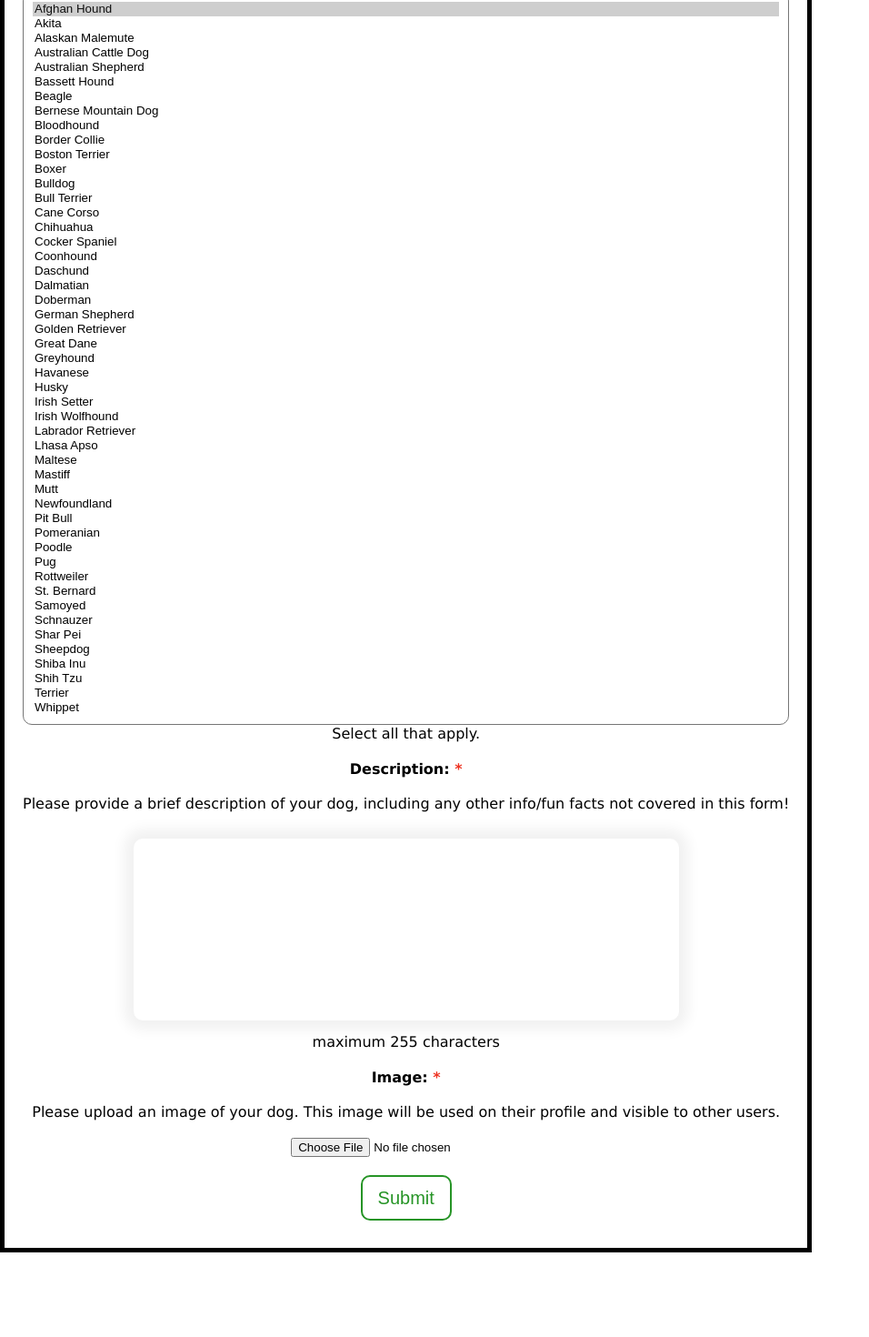
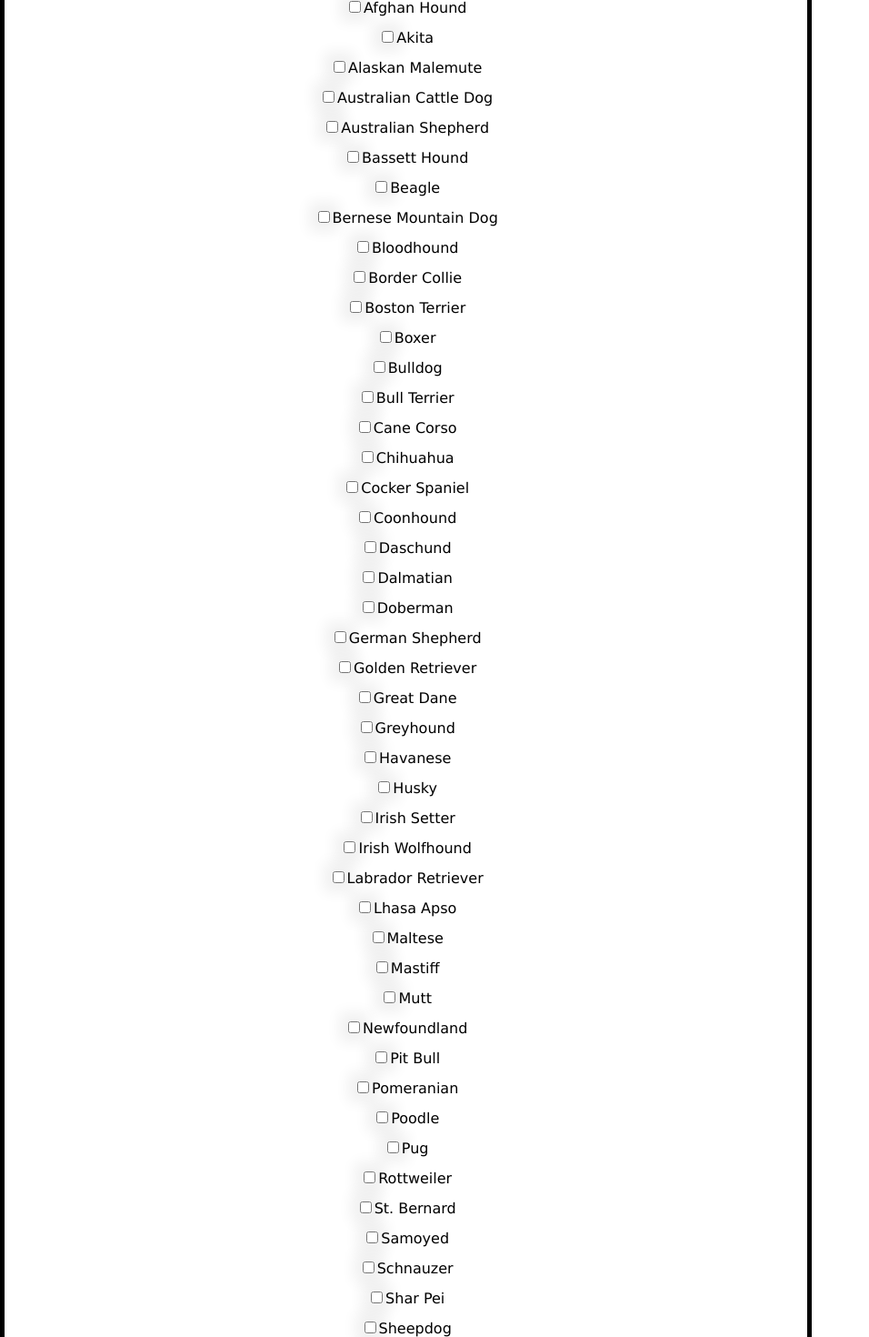
Before and after one commit to cmaher15/PAWs, a React (Create React App) app in the folder paws-front-end/: page /terms in a window 1280 px wide. Shown: the part 1860-3330 px from the top of the page at 91% size, without its empty margins (0-956 px from the left). Before the commit the page ends 3237 px from the top, so only its background shows below. Built offline with nearby package versions, Linux system fonts and the light colour scheme.

Commit message:
update format for compatible breeds

```diff
--- a/paws-front-end/src/components/HandleOnSubmit.jsx
+++ b/paws-front-end/src/components/HandleOnSubmit.jsx
@@ -330,61 +330,56 @@ export default function HandleOnSubmit(e) {
         </label>{" "}
         <br />
         <br />
-          <select
-            name="list_box"
-            size="49"
-            value={breed_compatibility}
-            onChange={(event) => setBreedComp(event.target.value)}>
-          <option value="Afghan Hound">Afghan Hound</option>
-          <option value="Akita">Akita</option>
-          <option value="Alaskan Malemute">Alaskan Malemute</option>
-          <option value="Australian Cattle Dog">Australian Cattle Dog</option>
-          <option value="Australian Shepherd">Australian Shepherd</option>
-          <option value="Bassett Hound">Bassett Hound</option>
-          <option value="Beagle">Beagle</option>
-          <option value="Bernese Mountain Dog">Bernese Mountain Dog</option>
-          <option value="Bloodhound">Bloodhound</option>
-          <option value="Border Collie">Border Collie</option>
-          <option value="Boston Terrier">Boston Terrier</option>
-          <option value="Boxer">Boxer</option>
-          <option value="Bulldog">Bulldog</option>
-          <option value="Bull Terrier">Bull Terrier</option>
-          <option value="Cane Corso">Cane Corso</option>
-          <option value="Chihuahua">Chihuahua</option>
-          <option value="Cocker Spaniel">Cocker Spaniel</option>
-          <option value="Coonhound">Coonhound</option>
-          <option value="Daschund">Daschund</option>
-          <option value="Dalmatian">Dalmatian</option>
-          <option value="Doberman">Doberman</option>
-          <option value="German Shepherd">German Shepherd</option>
-          <option value="Golden Retriever">Golden Retriever</option>
-          <option value="Great Dane">Great Dane</option>
-          <option value="Greyhound">Greyhound</option>
-          <option value="Havanese">Havanese</option>
-          <option value="Husky">Husky</option>
-          <option value="Irish Setter">Irish Setter</option>
-          <option value="Irish Wolfhound">Irish Wolfhound</option>
-          <option value="Labrador Retriever">Labrador Retriever</option>
-          <option value="Lhasa Apso">Lhasa Apso</option>
-          <option value="Maltese">Maltese</option>
-          <option value="Mastiff">Mastiff</option>
-          <option value="Mutt">Mutt</option>
-          <option value="Newfoundland">Newfoundland</option>
-          <option value="Pitbull">Pit Bull</option>
-          <option value="Pomeranian">Pomeranian</option>
-          <option value="Poodle">Poodle</option>
-          <option value="Pug">Pug</option>
-          <option value="Rottweiler">Rottweiler</option>
-          <option value="St. Bernard">St. Bernard</option>
-          <option value="Samoyed">Samoyed</option>
-          <option value="Schnauzer">Schnauzer</option>
-          <option value="Shar Pei">Shar Pei</option>
-          <option value="Sheepdog">Sheepdog</option>
-          <option value="Shiba Inu">Shiba Inu</option>
-          <option value="Shih Tzu">Shih Tzu</option>
-          <option value="Terrier">Terrier</option>
-          <option value="Whippet">Whippet</option>
-          </select>
+          <input className="input" type="checkbox" name="Afghan Hound"  value={breed_compatibility} onChange={(event) => setBreedComp(event.target.value)}/>Afghan Hound <br/>
+          <input className="input" type="checkbox" name="Akita"  value={breed_compatibility} onChange={(event) => setBreedComp(event.target.value)}/>Akita <br/>
+          <input className="input" type="checkbox" name="Alaskan Malemute"  value={breed_compatibility} onChange={(event) => setBreedComp(event.target.value)}/>Alaskan Malemute <br/>
+          <input className="input" type="checkbox" name="Australian Cattle Dog"  value={breed_compatibility} onChange={(event) => setBreedComp(event.target.value)}/>Australian Cattle Dog <br/>
+          <input className="input" type="checkbox" name="Australian Shepherd"  value={breed_compatibility} onChange={(event) => setBreedComp(event.target.value)}/>Australian Shepherd <br/>
+          <input className="input" type="checkbox" name="Bassett Hound"  value={breed_compatibility} onChange={(event) => setBreedComp(event.target.value)}/>Bassett Hound<br/>
+          <input className="input" type="checkbox" name="Beagle"  value={breed_compatibility} onChange={(event) => setBreedComp(event.target.value)}/>Beagle <br/>
+          <input className="input" type="checkbox" name="Bernese Mountain Dog"  value={breed_compatibility} onChange={(event) => setBreedComp(event.target.value)}/>Bernese Mountain Dog<br/>
+          <input className="input" type="checkbox" name="Bloodhound"  value={breed_compatibility} onChange={(event) => setBreedComp(event.target.value)}/>Bloodhound<br/>
+          <input className="input" type="checkbox" name="Border Collie"  value={breed_compatibility} onChange={(event) => setBreedComp(event.target.value)}/>Border Collie <br/>
+          <input className="input" type="checkbox" name="Boston Terrier"  value={breed_compatibility} onChange={(event) => setBreedComp(event.target.value)}/>Boston Terrier <br/>
+          <input className="input" type="checkbox" name="Boxer"  value={breed_compatibility} onChange={(event) => setBreedComp(event.target.value)}/>Boxer <br/>
+          <input className="input" type="checkbox" name="Bulldog"  value={breed_compatibility} onChange={(event) => setBreedComp(event.target.value)}/>Bulldog <br/>
+          <input className="input" type="checkbox" name="Bull Terrier"  value={breed_compatibility} onChange={(event) => setBreedComp(event.target.value)}/>Bull Terrier <br/>
+          <input className="input" type="checkbox" name="Cane Corso"  value={breed_compatibility} onChange={(event) => setBreedComp(event.target.value)}/>Cane Corso <br/>
+          <input className="input" type="checkbox" name="Chihuahua"  value={breed_compatibility} onChange={(event) => setBreedComp(event.target.value)}/>Chihuahua <br/>
+          <input className="input" type="checkbox" name="Cocker Spaniel"  value={breed_compatibility} onChange={(event) => setBreedComp(event.target.value)}/>Cocker Spaniel <br/>
+          <input className="input" type="checkbox" name="Coonhound"  value={breed_compatibility} onChange={(event) => setBreedComp(event.target.value)}/>Coonhound <br/>
+          <input className="input" type="checkbox" name="Daschund"  value={breed_compatibility} onChange={(event) => setBreedComp(event.target.value)}/>Daschund <br/>
+          <input className="input" type="checkbox" name="Dalmatian"  value={breed_compatibility} onChange={(event) => setBreedComp(event.target.value)}/>Dalmatian <br/>
+          <input className="input" type="checkbox" name="Doberman"  value={breed_compatibility} onChange={(event) => setBreedComp(event.target.value)}/>Doberman <br/>
+          <input className="input" type="checkbox" name="German Shepherd"  value={breed_compatibility} onChange={(event) => setBreedComp(event.target.value)}/>German Shepherd <br/>
+          <input className="input" type="checkbox" name="Golden Retriever"  value={breed_compatibility} onChange={(event) => setBreedComp(event.target.value)}/>Golden Retriever <br/>
+          <input className="input" type="checkbox" name="Great Dane"  value={breed_compatibility} onChange={(event) => setBreedComp(event.target.value)}/>Great Dane <br/>
+          <input className="input" type="checkbox" name="Greyhound"  value={breed_compatibility} onChange={(event) => setBreedComp(event.target.value)}/>Greyhound <br/>
+          <input className="input" type="checkbox" name="Havanese"  value={breed_compatibility} onChange={(event) => setBreedComp(event.target.value)}/>Havanese<br/>
+          <input className="input" type="checkbox" name="Husky"  value={breed_compatibility} onChange={(event) => setBreedComp(event.target.value)}/>Husky <br/>
+          <input className="input" type="checkbox" name="Irish Setter"  value={breed_compatibility} onChange={(event) => setBreedComp(event.target.value)}/>Irish Setter <br/>
+          <input className="input" type="checkbox" name="Irish Wolfhound"  value={breed_compatibility} onChange={(event) => setBreedComp(event.target.value)}/>Irish Wolfhound <br/>
+          <input className="input" type="checkbox" name="Labrador Retriever"  value={breed_compatibility} onChange={(event) => setBreedComp(event.target.value)}/>Labrador Retriever <br/>
+          <input className="input" type="checkbox" name="Lhasa Apso"  value={breed_compatibility} onChange={(event) => setBreedComp(event.target.value)}/>Lhasa Apso <br/>
+          <input className="input" type="checkbox" name="Maltese"  value={breed_compatibility} onChange={(event) => setBreedComp(event.target.value)}/>Maltese <br/>
+          <input className="input" type="checkbox" name="Mastiff"  value={breed_compatibility} onChange={(event) => setBreedComp(event.target.value)}/>Mastiff <br/>
+          <input className="input" type="checkbox" name="Mutt"  value={breed_compatibility} onChange={(event) => setBreedComp(event.target.value)}/>Mutt <br/>
+          <input className="input" type="checkbox" name="Newfoundland"  value={breed_compatibility} onChange={(event) => setBreedComp(event.target.value)}/>Newfoundland<br/>
+          <input className="input" type="checkbox" name="Pit Bull"  value={breed_compatibility} onChange={(event) => setBreedComp(event.target.value)}/>Pit Bull <br/>
+          <input className="input" type="checkbox" name="Pomeranian"  value={breed_compatibility} onChange={(event) => setBreedComp(event.target.value)}/>Pomeranian <br/>
+          <input className="input" type="checkbox" name="Poodle"  value={breed_compatibility} onChange={(event) => setBreedComp(event.target.value)}/>Poodle <br/>
+          <input className="input" type="checkbox" name="Pug"  value={breed_compatibility} onChange={(event) => setBreedComp(event.target.value)}/>Pug <br/>
+          <input className="input" type="checkbox" name="Rottweiler"  value={breed_compatibility} onChange={(event) => setBreedComp(event.target.value)}/>Rottweiler <br/>
+          <input className="input" type="checkbox" name="St. Bernard"  value={breed_compatibility} onChange={(event) => setBreedComp(event.target.value)}/>St. Bernard <br/>
+          <input className="input" type="checkbox" name="Samoyed"  value={breed_compatibility} onChange={(event) => setBreedComp(event.target.value)}/>Samoyed <br/>
+          <input className="input" type="checkbox" name="Schnauzer"  value={breed_compatibility} onChange={(event) => setBreedComp(event.target.value)}/>Schnauzer <br/>
+          <input className="input" type="checkbox" name="Shar Pei"  value={breed_compatibility} onChange={(event) => setBreedComp(event.target.value)}/>Shar Pei <br/>
+          <input className="input" type="checkbox" name="Sheepdog"  value={breed_compatibility} onChange={(event) => setBreedComp(event.target.value)}/>Sheepdog <br/>
+          <input className="input" type="checkbox" name="Shiba Inu"  value={breed_compatibility} onChange={(event) => setBreedComp(event.target.value)}/>Shiba Inu <br/>
+          <input className="input" type="checkbox" name="Shih Tzu"  value={breed_compatibility} onChange={(event) => setBreedComp(event.target.value)}/>Shih Tzu <br/>
+          <input className="input" type="checkbox" name="Terrier"  value={breed_compatibility} onChange={(event) => setBreedComp(event.target.value)}/>Terrier <br/>
+          <input className="input" type="checkbox" name="Whippet"  value={breed_compatibility} onChange={(event) => setBreedComp(event.target.value)}/>Whippet <br/>
+
         Select all that apply.
       </div>
       <div className="component">
```
